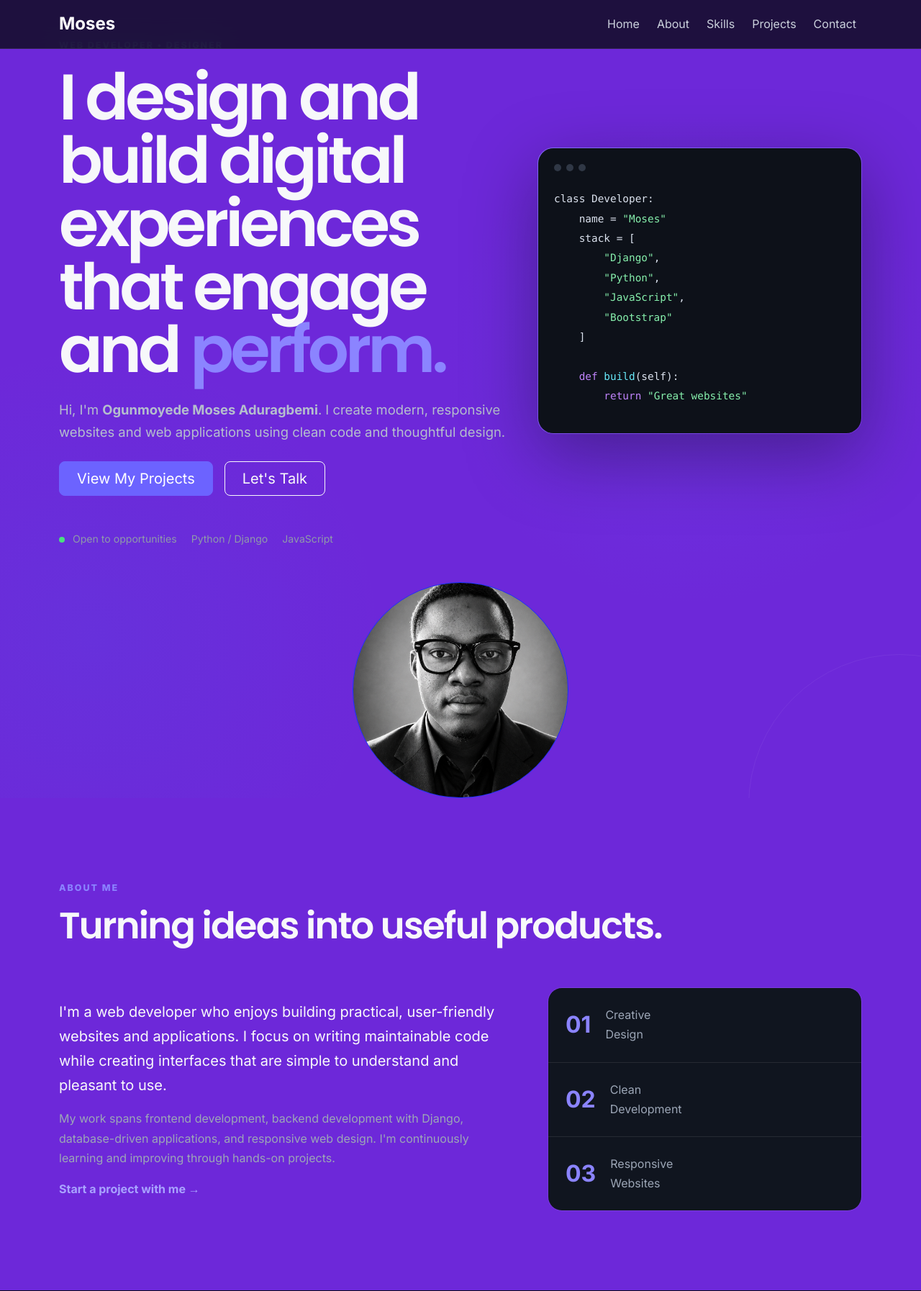
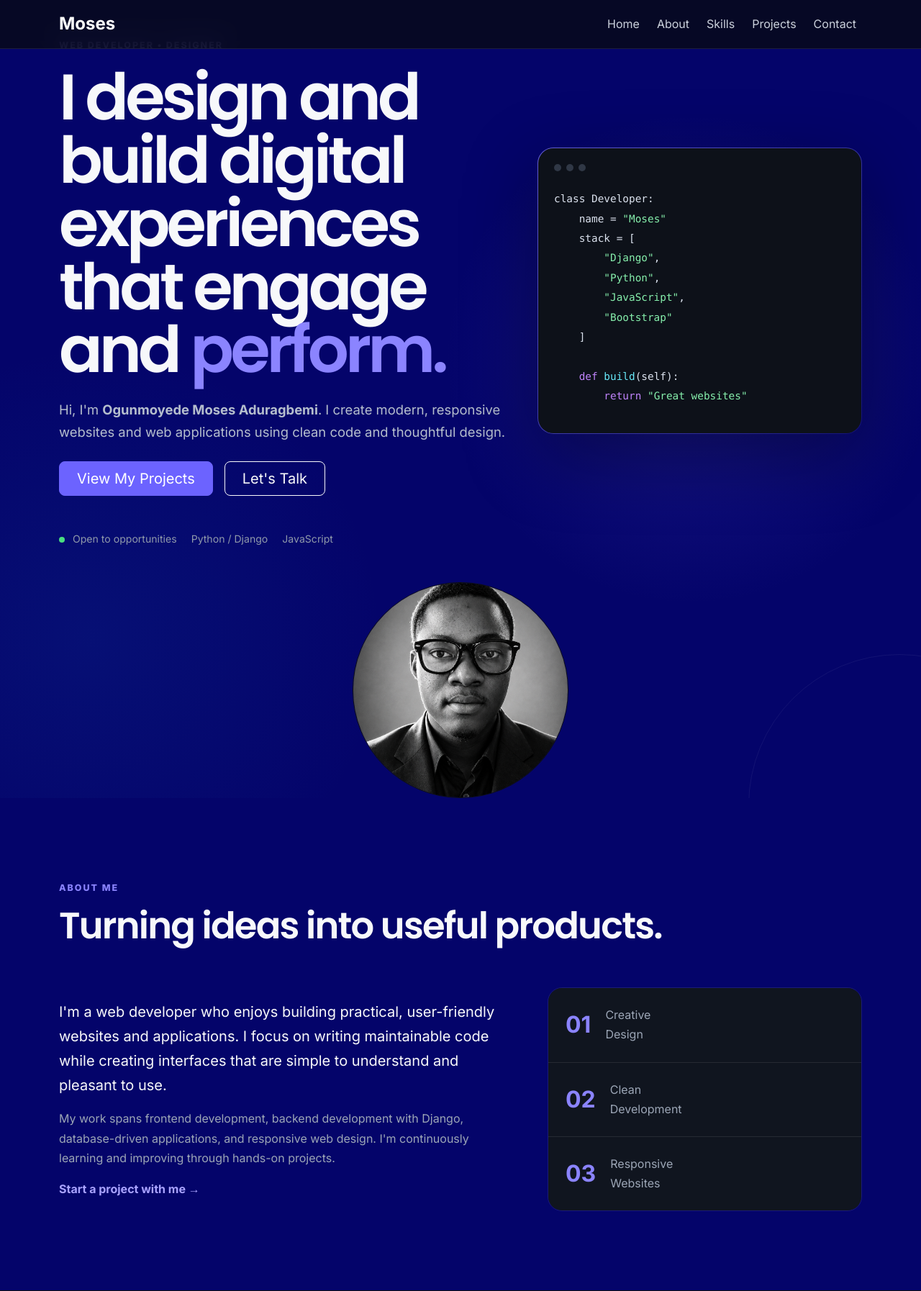
Before and after one commit to oluwatobilobaogunmoyede-dotcom/Moses.Dev, a Django app: page / in a window 1280 px wide. Shown: the top 1794 px of the page at 72% size. Run offline with Django 5.2, Linux system fonts and the light colour scheme; data comes from the database, SQL or seed files in the repository; both versions use the stored data as it was after the commit.

Commit message:
update website code

```diff
--- a/templates/projects/home.html
+++ b/templates/projects/home.html
@@ -1,16 +1,17 @@
 {% extends "base.html" %}
 {% load static %}
 
-{% block title %}Moses Aduragbemi Dev{% endblock %}
+{% block title %}Moses Dev{% endblock %}
 
 {% block content %}
+
  <style>
-    body{
-        background-color: #6D28D9;
+body{
+        background-color: #04046a;
     }
 
     .hero-section{
-        background-color: #6D28D9;
+        background-color: #04046a;
     }
 </style>
 <section id="home" class="hero-section">
@@ -63,7 +64,7 @@
         width:300px;
         height:300px;
         object-fit: cover;
-        border:1px solid #0d35fd;
+        border:1px solid #0f1010;
         box-shadow: 0020px rgba(13, 110, 250, 0.30);">
 
     </div>
```
Also changed, not shown: db.sqlite3.
